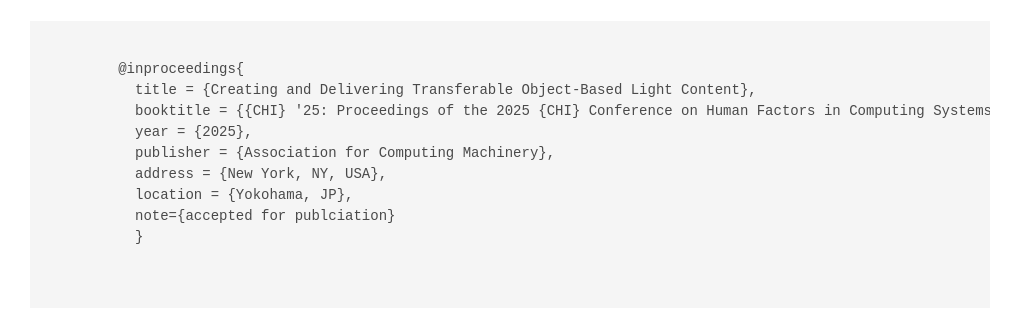
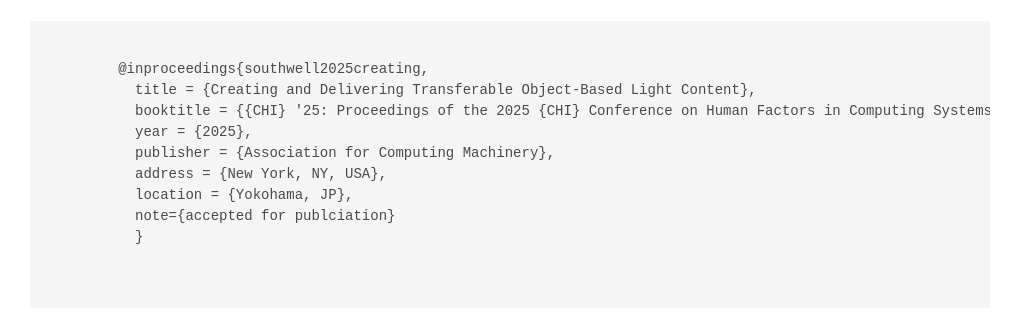
Before and after one commit to BenJSouthwell/lightscapes-chi25, a plain HTML site: page index.html in a window 1280 px wide. Shown: the part 1479-1795 px from the top of the page, without its empty margins (130-1151 px from the left). Drawn offline with nearby package versions, Linux system fonts and the light colour scheme; some icons are missing; a web font is replaced by a local one.

Commit message:
Update bibtex

```diff
--- a/index.html
+++ b/index.html
@@ -198,7 +198,7 @@
     <div class="container is-max-desktop content">
       <h2 class="title">BibTeX</h2>
       <pre><code>
-        @inproceedings{
+        @inproceedings{southwell2025creating,
           title = {Creating and Delivering Transferable Object-Based Light Content},
           booktitle = {{CHI} '25: Proceedings of the 2025 {CHI} Conference on Human Factors in Computing Systems},
           year = {2025},
```
